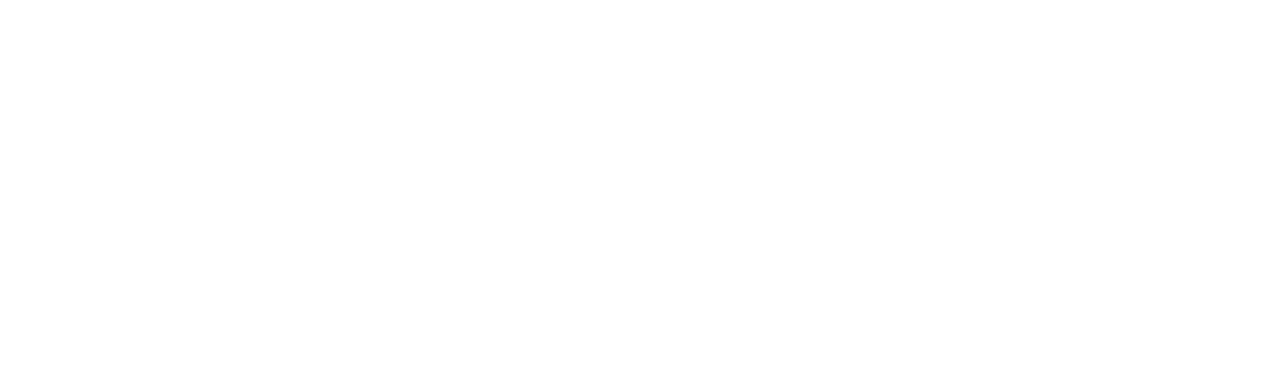
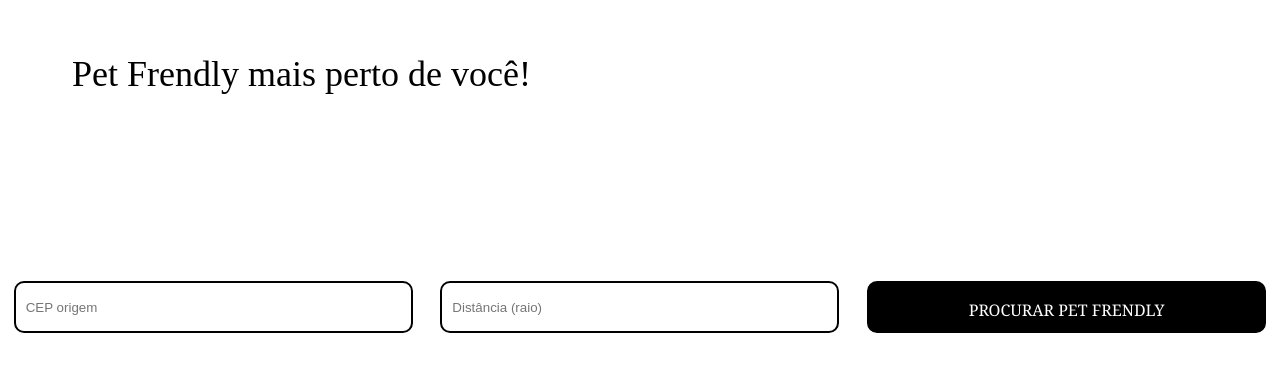
Before and after one commit to acaciomartins/pet-friendly-frontend, a React (Create React App) app: page /consulta in a window 1280 px wide. Before the commit this address had no page. Shown: the top 372 px of the page. Built offline with nearby package versions, Linux system fonts and the light colour scheme.

Commit message:
inclusao consulta

```diff
--- /dev/null
+++ b/src/pages/Consulta/index.tsx
@@ -0,0 +1,22 @@
+import { Link } from "react-router-dom";
+
+import './styles.css';
+
+export default function Consulta() {
+    return (
+        <>
+            <div className="main">
+                <span className="titulo_consulta">Pet Frendly mais perto de você!</span>
+            </div>
+            <div className="content">
+                <div className="form">
+                <input id="cep" type="text" className="form-input" placeholder="CEP origem"/>
+                </div>
+                <div className="form">
+                <input id="raio" type="text" className="form-input" placeholder="Distância (raio)"/>
+                </div>
+                <div className="find_btn">procurar pet frendly</div>
+            </div>
+        </>
+    )
+}
--- /dev/null
+++ b/src/pages/Consulta/styles.css
@@ -0,0 +1,45 @@
+* {
+  background-color: #fff;
+}
+
+.main {
+  display: flex;
+  justify-content: flex-start;
+}
+.titulo_consulta {
+  font-family: "Comfortaa", cursive, serif;
+  font-size: 36px;
+  margin-top: 53px;
+  margin-left: 72px;
+}
+.content {
+  display: flex;
+  margin-top: 186px;
+  justify-content: space-around;
+}
+.form input {
+  border:none;
+  width: 95%;
+  height: 100%;
+}
+
+.form {
+  border: 2px solid;
+  border-radius: 10px;
+  box-sizing: border-box;
+  color: #000;
+  width: 399px;
+  height: 52px;
+}
+
+.find_btn {
+  border: 2px solid #000;
+  border-radius: 10px;
+  box-sizing: border-box;
+  padding: 1rem;
+  color: #fff;
+  background-color: #000;
+  width: 399px;
+  height: 52px;
+  text-transform: uppercase;
+}
--- a/src/routes.js
+++ b/src/routes.js
@@ -4,6 +4,7 @@
 import Logon from "./pages/Logon";
 import Home from "./pages/Home";
 import Cadastro from "./pages/Cadastro";
+import Consulta from "./pages/Consulta";
 
 export default function Routers() {
   return (
@@ -12,6 +13,7 @@
         <Route path="/" exact element={<Home />} />
         <Route path="/logon" element={<Logon />} />
         <Route path="/cadastro" element={<Cadastro />} />
+        <Route path="/consulta" element={<Consulta />} />
       </Routes>
     </BrowserRouter>
   );
```
